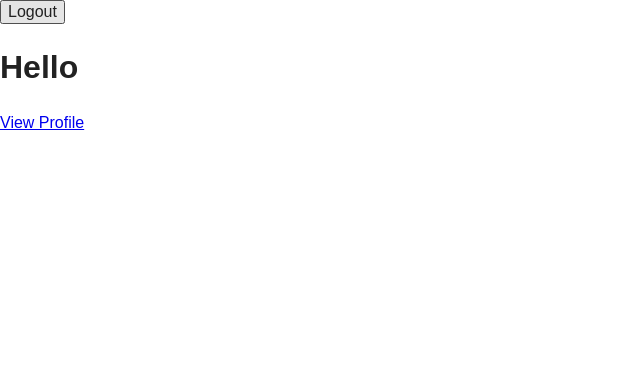
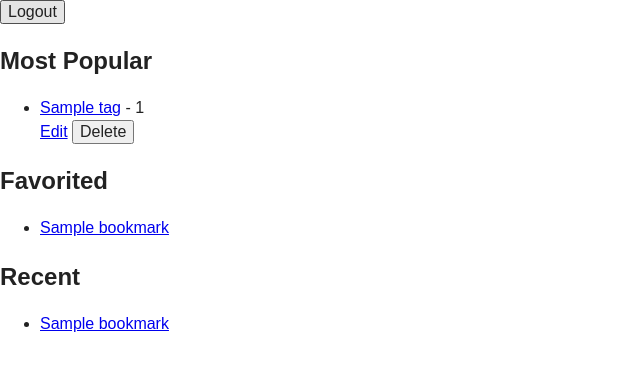
Before and after one commit to dansackett/bookmarks, a Django app: template templates/account/account.html in a window 1280 px wide. Shown: the top 371 px of the page, without its empty margins (0-640 px from the left). Run offline with Django 3.2, Linux system fonts and the light colour scheme; the template is opened without the code that fills it: most values are stand-ins (such as "Sample title", 1, 10 or a date in 2020); some libraries are stand-ins or nearby versions.

Commit message:
Upgrade account with favorited, most viewed, etc

```diff
--- a/account/urls.py
+++ b/account/urls.py
@@ -4,6 +4,5 @@ from django.conf.urls import patterns, include
 
 urlpatterns = patterns('account.views',
     (r'^$', 'dashboard', {}, 'user-home'),
-    (r'^profile/$', 'view_profile', {}, 'view-profile'),
     (r'^profile/edit/$', 'edit_profile', {}, 'edit-profile'),
 )
--- /dev/null
+++ b/tags/utils.py
@@ -0,0 +1,6 @@
+from tags.models import Tag
+
+
+def most_popular(user):
+    tags = Tag.objects.filter(user=user)
+    return sorted([(tag.bookmarks_count(tag), tag) for tag in tags], reverse=True)
--- a/templates/account/account.html
+++ b/templates/account/account.html
@@ -5,6 +5,31 @@
     {% csrf_token %}
     <input type="submit" value="Logout" />
 </form>
-<h1>Hello {{ user.get_full_name }}</h1>
-<a href="{% url 'view-profile' %}" />View Profile</a>
+<h2>Most Popular</h2>
+<ul>
+{% for count, tag in popular_tags %}
+<li>
+    <a href="{{ tag.get_absolute_url }}">{{ tag.title }}</a> - {{ count }}
+    <form method="post" action="{{ tag.get_delete_url }}">
+        {% csrf_token %}
+        <a href="{{ tag.get_edit_url }}">Edit</a>
+        <input type="submit" value="Delete" />
+    </form>
+</li>
+{% endfor %}
+</ul>
+
+<h2>Favorited</h2>
+<ul>
+{% for bookmark in favorited %}
+    <li><a href="{{ bookmark.url }}">{{ bookmark.title }}</a></li>
+{% endfor %}
+</ul>
+
+<h2>Recent</h2>
+<ul>
+{% for bookmark in new_bookmarks %}
+    <li><a href="{{ bookmark.url }}">{{ bookmark.title }}</a></li>
+{% endfor %}
+</ul>
 {% endblock %}
--- a/templates/account/edit_profile.html
+++ b/templates/account/edit_profile.html
@@ -13,5 +13,6 @@
     {% endif %}
     {{ form.as_p }}
     <input type="submit" value="Submit" />
+    <a href="{% url 'user-home' %}">Cancel</a>
 </form>
 {% endblock %}
```
Also changed, not shown: account/views.py (+11 -10 lines), bookmarks/utils.py (added, +10 -0 lines), templates/account/view_profile.html (deleted, +0 -10 lines), tests/account/test_views.py (+0 -8 lines).
